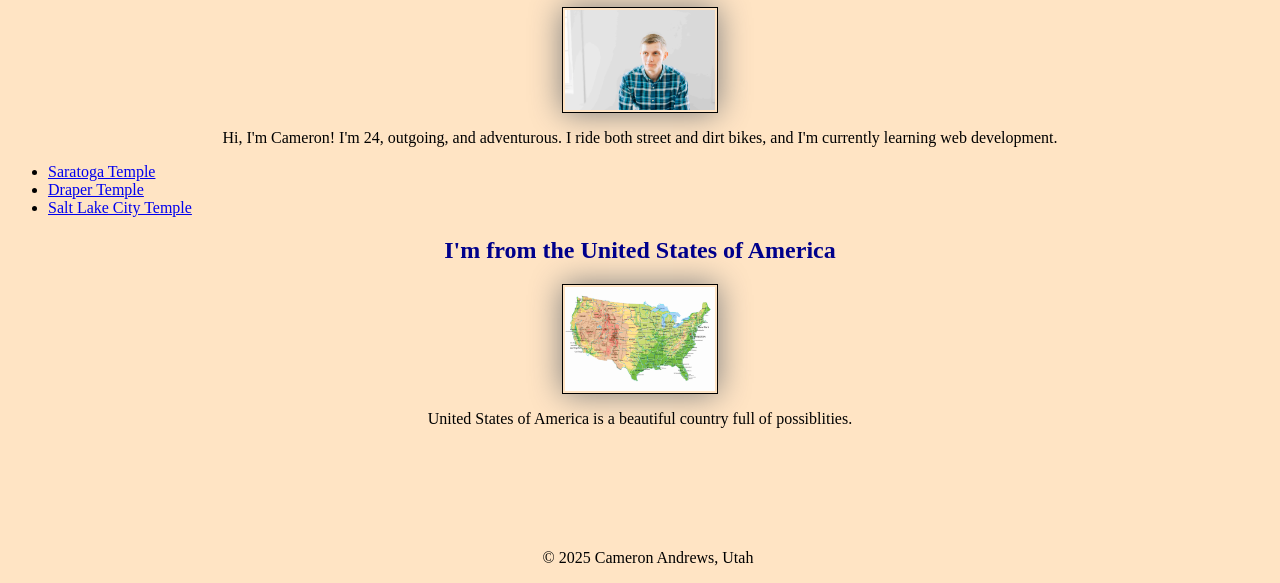
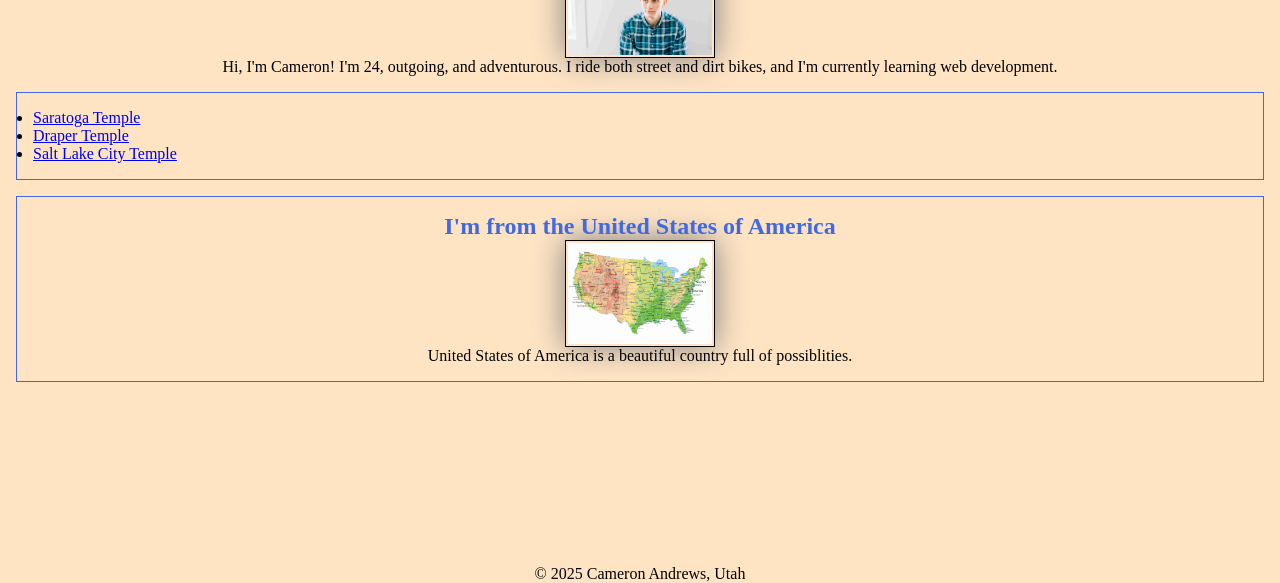
Before and after one commit to BestBaconAround/wdd130, a plain HTML site: page index.html in a window 1280 px wide. Shown: the part 217-800 px from the top of the page. Drawn offline with Linux system fonts and the light colour scheme.

Commit message:
more stufff

```diff
--- a/index.html
+++ b/index.html
@@ -25,13 +25,13 @@
         Hi, I'm Cameron! I'm 24, outgoing, and adventurous. I ride both street
         and dirt bikes, and I'm currently learning web development.
       </p>
-      <ul>
+      <ul class="box">
         <li><a target="_blank" href="https://www.churchofjesuschrist.org/temples/details/saratoga-springs-utah-temple?lang=eng">Saratoga Temple</a></li>
         <li><a target="_blank" href="https://www.churchofjesuschrist.org/temples/details/draper-utah-temple?lang=eng">Draper Temple</a></li>
         <li><a target="_blank" href="https://www.churchofjesuschrist.org/temples/details/salt-lake-temple?lang=eng">Salt Lake City Temple</a></li>
       </ul>
     </main>
-    <aside>
+    <aside class="box">
       <h2>I'm from the United States of America</h2>
       <img src="images/usa.jpg">
       <p>United States of America is a beautiful country full of possiblities.</p>
--- a/styles.css
+++ b/styles.css
@@ -1,7 +1,7 @@
 :root {
     --main-bg-color: bisque;
-    --nav-bg-color: darkblue;
-    --primary-text-color: darkblue;
+    --nav-bg-color: royalblue;
+    --primary-text-color: royalblue;
     --link-color: white;
     --img-width: 150px;
     --img-border: 1px solid black;
@@ -11,6 +11,11 @@
     --main-max-width: 2000px;
     --nav-padding: 10px;
     --link-padding: 20px;
+}
+* {
+    margin: 0;
+    padding: 0;
+    box-sizing: border-box;
 }
 body {
     background-color: var(--main-bg-color);
@@ -36,6 +41,7 @@ h1 {
     color: var(--primary-text-color);
     text-align: var(--text-align-center);
 }
+
 
 img,
 aside img {
@@ -71,3 +77,10 @@ footer {
     bottom: 0;
     width: 100%;
 }
+/* Class Selectors */
+.box {
+    margin: 1rem;
+    border: 1px solid rgba(0, 0, 0, 10%);
+    padding: 1rem;
+    border-color: royalblue;
+}
```
